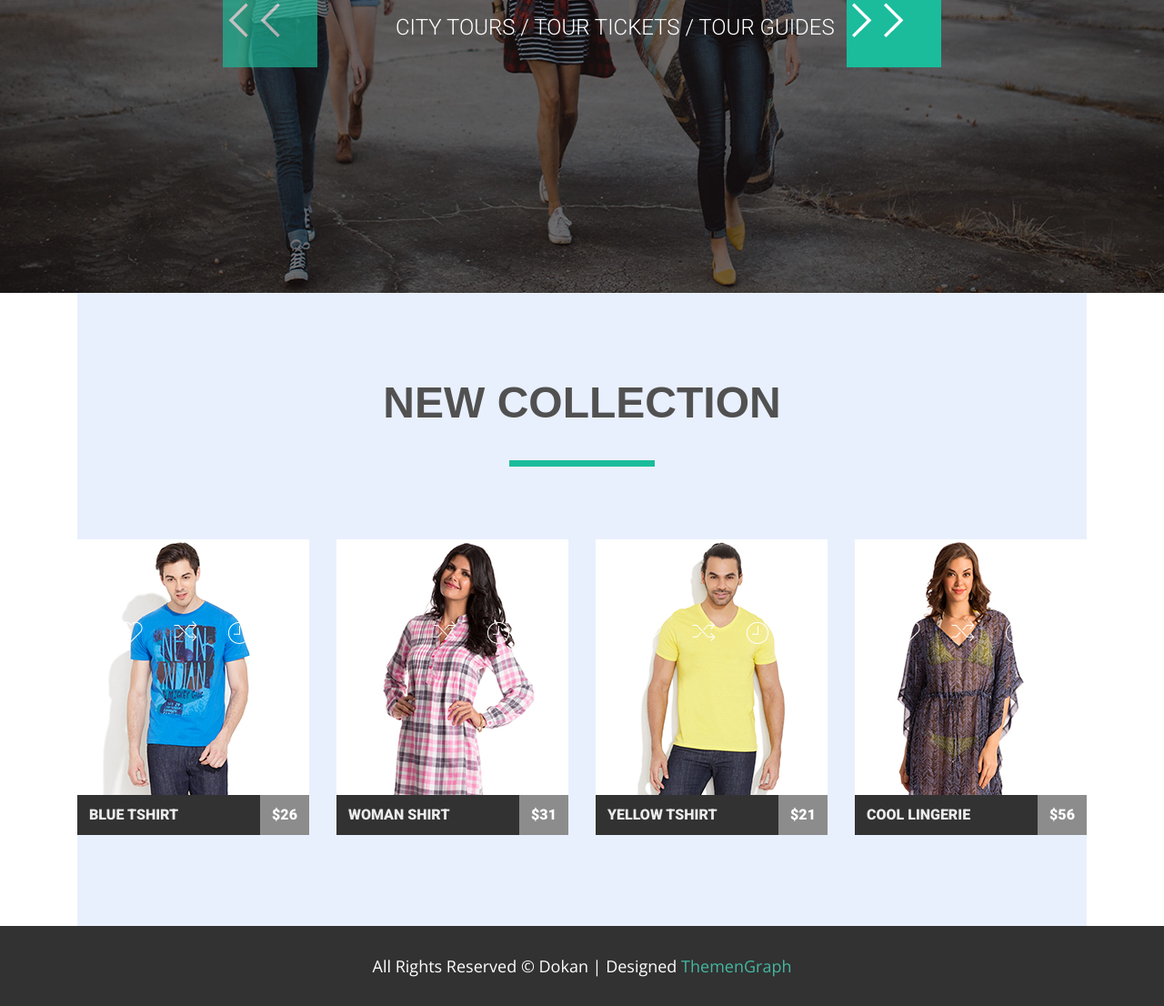
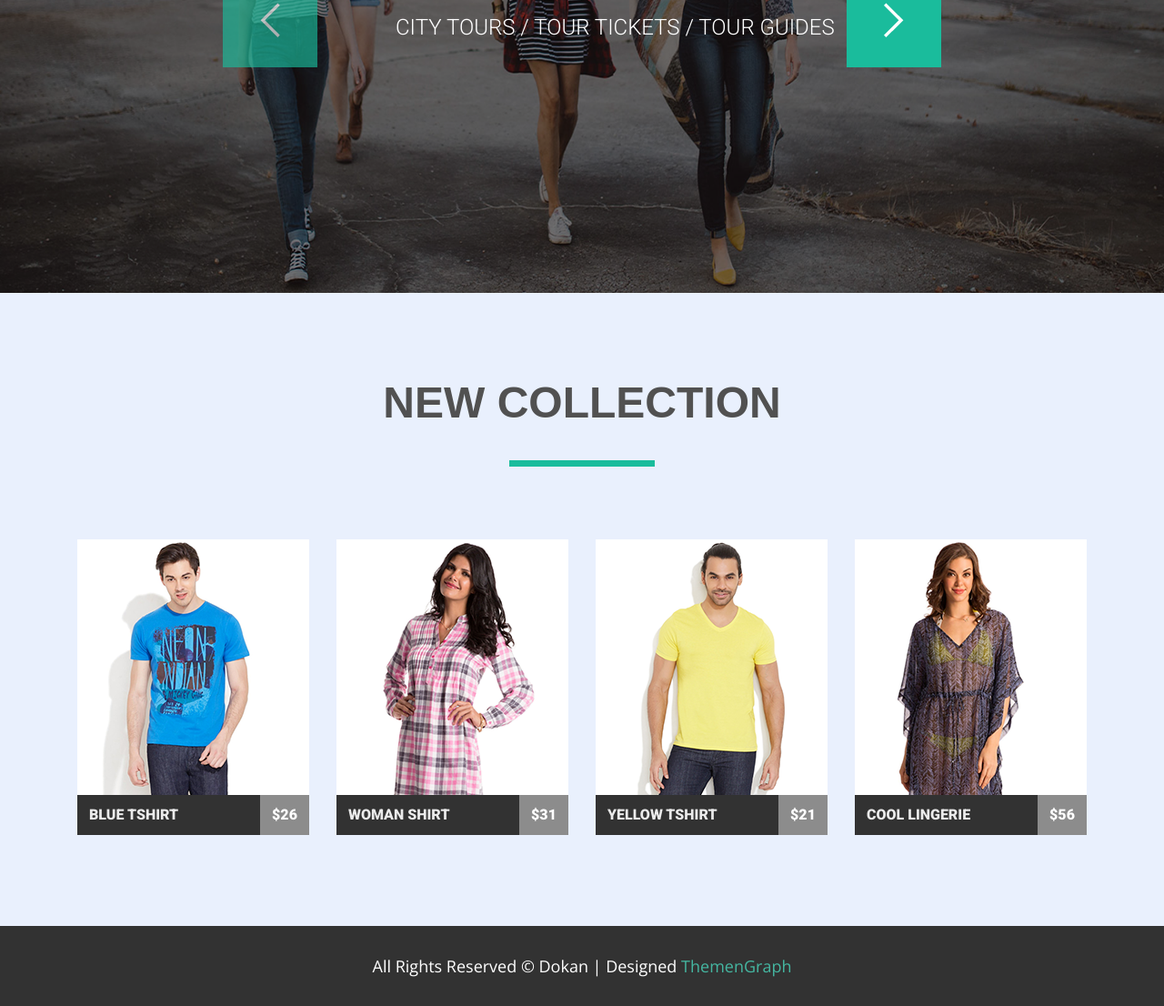
Before and after one commit to MykhayloPishchur/goit-fe-course, a plain HTML site: page html-css/module-05/index.html in a window 1280 px wide. Shown: the part 386-1492 px from the top of the page at 91% size. Drawn offline with nearby package versions, Linux system fonts and the light colour scheme.

Commit message:
fixed errors

```diff
--- a/html-css/module-05/index.html
+++ b/html-css/module-05/index.html
@@ -9,7 +9,7 @@
 
     <link rel="stylesheet" href="css/normalize.css">
     <link rel="stylesheet" href="css/style.css">
-    <title>Document</title>
+    <title>Module-05</title>
 </head>
 <body>
 
@@ -31,8 +31,8 @@
 
 
         <div class="slider">
-            <button class="slider-btn next"><img src="img/icons/next.png" alt=""></button>
-            <button class="slider-btn prev"><img src="img/icons/prev.png" alt=""></button>
+            <button class="slider-btn next"></button>
+            <button class="slider-btn prev"></button>
             <ul class="slides">
                 <li>
                 <img src="img/slide.png" alt="">
@@ -41,20 +41,18 @@
                 </li>
             </ul>
         </div>
-
+                <section class="products-list clearfix">
                     <div class="container">
-                <section class="products-list clearfix">
                     <h2 class="title">new collection</h2>
 
-
                     <article class="products-list-item">
-                        <div class="overlay clearfix">
-                            <div class="overlay-icon"><img src="img/icons/icon-1.png" alt=""></div>
-                            <div class="overlay-icon"><img src="img/icons/icon-2.png" alt=""></div>
-                            <div class="overlay-icon mr"><img src="img/icons/icon-3.png" alt=""></div>
+                        <div class="overlay">
+                            <div class="overlay-icon"><button class="heart"></button></div>
+                            <div class="overlay-icon"><button class="rows"></button></div>
+                            <div class="overlay-icon mr"><button class="clock"></button></div>
                             <div class="cart">
-                                <div class="cart-icon"><img src="img/icons/icon-4.png" alt=""></div>
-                                <div class="cart-text">add to cart</div>
+                                    <button class="cart-icon"></button>
+                                    <button class="cart-text">add to cart</button>
                             </div>
                         </div>
                         <img src="img/category-1.png" alt="" >
@@ -65,13 +63,13 @@
                     </article>
 
                     <article class="products-list-item">
-                            <div class="overlay clearfix">
-                                <div class="overlay-icon"><img src="img/icons/icon-1.png" alt=""></div>
-                                <div class="overlay-icon"><img src="img/icons/icon-2.png" alt=""></div>
-                                <div class="overlay-icon mr"><img src="img/icons/icon-3.png" alt=""></div>
+                            <div class="overlay">
+                                    <div class="overlay-icon"><button class="heart"></button></div>
+                                    <div class="overlay-icon"><button class="rows"></button></div>
+                                    <div class="overlay-icon mr"><button class="clock"></button></div>
                                     <div class="cart">
-                                    <div class="cart-icon"><img src="img/icons/icon-4.png" alt=""></div>
-                                    <div class="cart-text">add to cart</div>
+                                            <button class="cart-icon"></button>
+                                            <button class="cart-text">add to cart</button>
                                     </div>
                                 </div>
                             <img src="img/category-2.png" alt="" >
@@ -82,13 +80,13 @@
                     </article>
 
                     <article class="products-list-item">
-                            <div class="overlay clearfix">
-                                <div class="overlay-icon"><img src="img/icons/icon-1.png" alt=""></div>
-                                <div class="overlay-icon"><img src="img/icons/icon-2.png" alt=""></div>
-                                <div class="overlay-icon mr"><img src="img/icons/icon-3.png" alt=""></div>
+                            <div class="overlay">
+                                    <div class="overlay-icon"><button class="heart"></button></div>
+                                    <div class="overlay-icon"><button class="rows"></button></div>
+                                    <div class="overlay-icon mr"><button class="clock"></button></div>
                                     <div class="cart">
-                                    <div class="cart-icon"><img src="img/icons/icon-4.png" alt=""></div>
-                                    <div class="cart-text">add to cart</div>
+                                            <button class="cart-icon"></button>
+                                            <button class="cart-text">add to cart</button>
                                     </div>
                                 </div>
                             <img src="img/category-3.png" alt="" >
@@ -99,13 +97,13 @@
                     </article>
 
                     <article class="products-list-item">
-                            <div class="overlay clearfix">
-                                <div class="overlay-icon"><img src="img/icons/icon-1.png" alt=""></div>
-                                <div class="overlay-icon"><img src="img/icons/icon-2.png" alt=""></div>
-                                <div class="overlay-icon mr"><img src="img/icons/icon-3.png" alt=""></div>
+                            <div class="overlay">
+                                    <div class="overlay-icon"><button class="heart"></button></div>
+                                    <div class="overlay-icon"><button class="rows"></button></div>
+                                    <div class="overlay-icon mr"><button class="clock"></button></div>
                                     <div class="cart">
-                                    <div class="cart-icon"><img src="img/icons/icon-4.png" alt=""></div>
-                                    <div class="cart-text">add to cart</div>
+                                            <button class="cart-icon"></button>
+                                            <button class="cart-text">add to cart</button>
                                     </div>
                                 </div>
                             <img src="img/category-4.png" alt="" >
@@ -114,7 +112,9 @@
                                 <div><a class="prod-price">$56</a></div>
                             </div>
                     </article>
+                    </div>
             </section>
+
     </main>
 <footer>
 <span>All Rights Reserved © Dokan | Designed <a>ThemenGraph</a>
```
Lines whose indentation alone changed are shown as unchanged.
